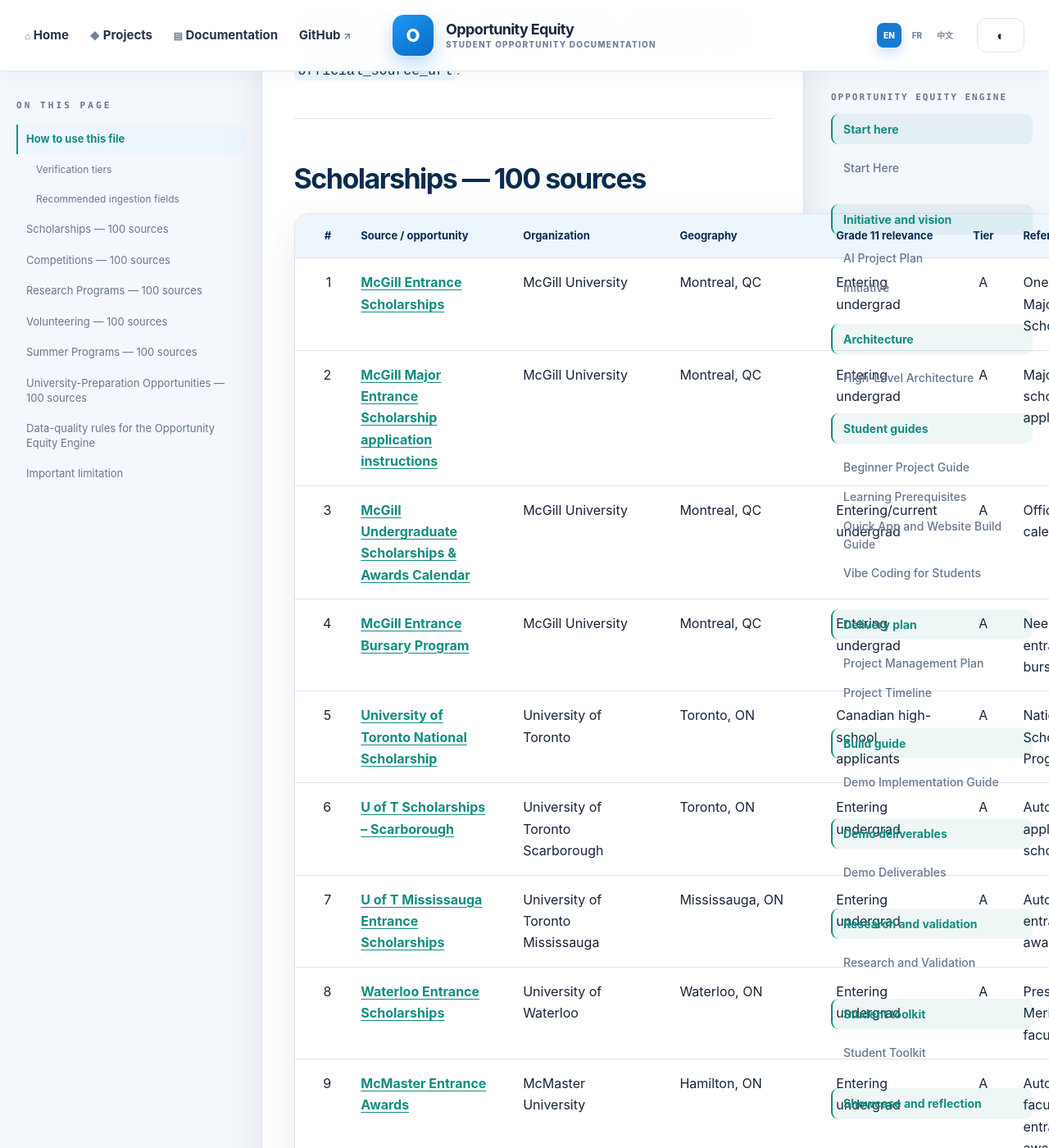
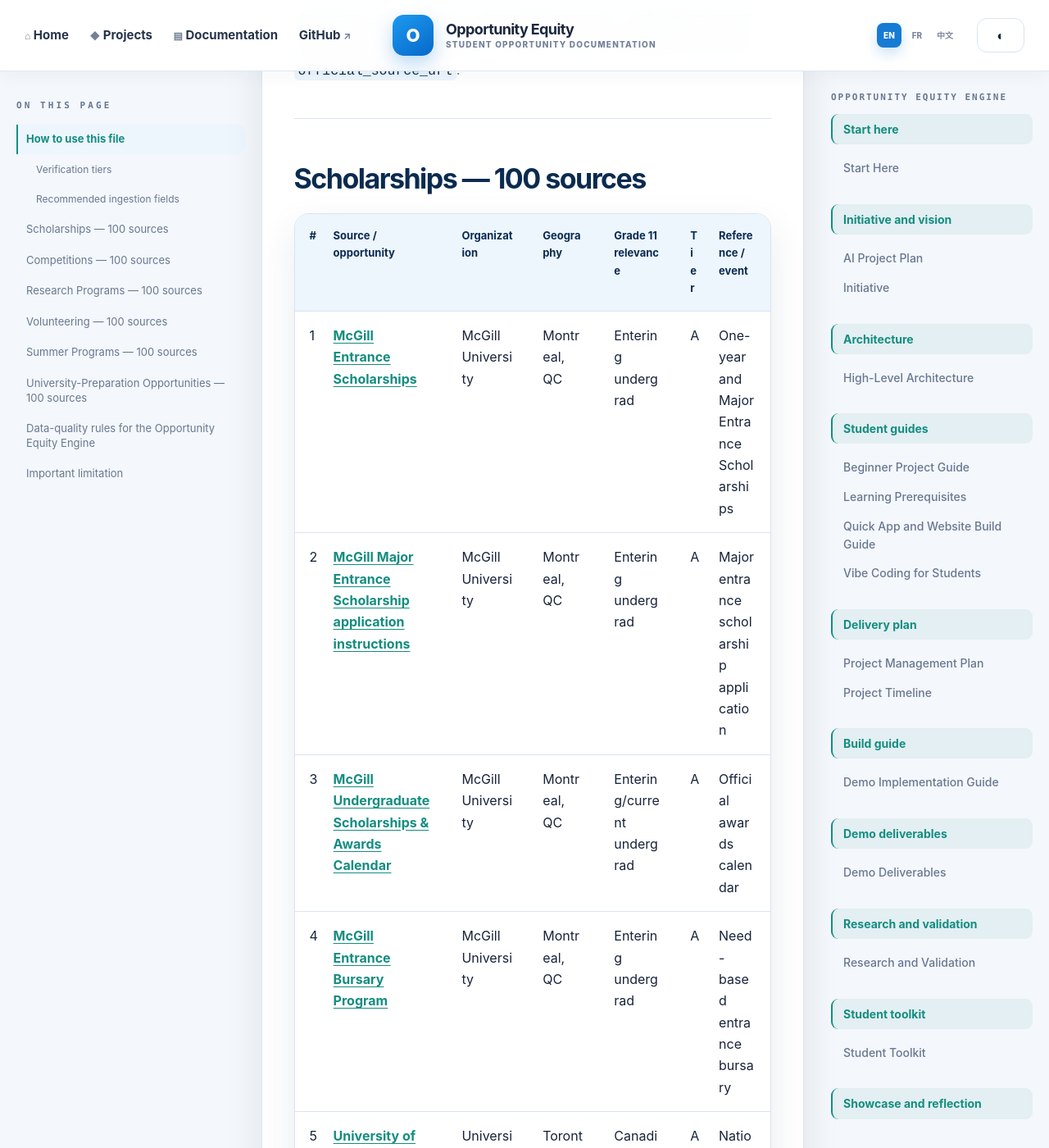
Before and after one commit to andyxuan2010/OpportunityEquityEngine, a Jekyll site: the page built from docs/10-opportunity-sources/Opportunity_Equity_Engine_600_Sources.md, in a window 1280 px wide and 1400 px high, scrolled down 1268 px. Shown: the whole window at 82% size. Built offline with Jekyll 4.4.1, drawn with Linux system fonts in a browser that asks for light colours.

Commit message:
Fit opportunity catalog columns

```diff
--- a/_layouts/default.html
+++ b/_layouts/default.html
@@ -36,7 +36,7 @@
               <span class="document-breadcrumb-separator" aria-hidden="true">/</span>
               <span class="document-breadcrumb-current" aria-current="page">{{ page.title }}</span>
             </nav>
-            <article class="document-content">
+            <article class="document-content{% if page.catalog %} document-catalog{% endif %}">
               {% include document-actions.html %}
               {{ content }}
             </article>
--- a/assets/css/style.scss
+++ b/assets/css/style.scss
@@ -223,6 +223,15 @@
 .home-content th, .document-content th { color: var(--navy); background: var(--soft-blue); font-size: 13px; }
 .home-content td, .home-content th, .document-content td, .document-content th { padding: 16px 18px; border-bottom: 1px solid var(--line); text-align: left; vertical-align: top; }
 .home-content tr:last-child td, .document-content tr:last-child td { border-bottom: 0; }
+.document-catalog table { table-layout: fixed; }
+.document-catalog th, .document-catalog td { overflow-wrap: anywhere; word-break: normal; }
+.document-catalog th:nth-child(1), .document-catalog td:nth-child(1) { width: 5%; }
+.document-catalog th:nth-child(2), .document-catalog td:nth-child(2) { width: 27%; }
+.document-catalog th:nth-child(3), .document-catalog td:nth-child(3) { width: 17%; }
+.document-catalog th:nth-child(4), .document-catalog td:nth-child(4) { width: 15%; }
+.document-catalog th:nth-child(5), .document-catalog td:nth-child(5) { width: 16%; }
+.document-catalog th:nth-child(6), .document-catalog td:nth-child(6) { width: 6%; }
+.document-catalog th:nth-child(7), .document-catalog td:nth-child(7) { width: 14%; }
 .home-content blockquote, .document-content blockquote { margin: 24px 0; padding: 18px 22px; border-left: 4px solid var(--blue-bright); border-radius: 0 15px 15px 0; color: var(--navy); background: var(--soft-blue); }
 .home-content img, .document-content img { display: block; width: auto; max-width: 100%; height: auto; margin: 28px auto; border: 1px solid var(--line); border-radius: 18px; box-shadow: var(--shadow); }
 .home-content pre, .document-content pre { overflow-x: auto; padding: 22px; border-radius: 16px; color: #dff2ff; background: #0b2544; box-shadow: var(--shadow); }
@@ -411,6 +420,7 @@
   .library-card-links { padding-top: 16px; }
   .library-card-links a { font-size: 11px; }
   .home-content table, .document-content table { display: block; overflow-x: auto; }
+  .document-catalog table { min-width: 760px; table-layout: auto; }
   .document-shell { padding-top: 32px; padding-bottom: 44px; }
   .document-toc { max-height: 220px; margin-bottom: 18px; padding: 10px 0 14px; }
   .document-toc-label { margin-bottom: 9px; }
```
Also changed, not shown: docs/10-opportunity-sources/Opportunity_Equity_Engine_600_Sources.CN.md (+1 -0 lines), docs/10-opportunity-sources/Opportunity_Equity_Engine_600_Sources.FR.md (+1 -0 lines), docs/10-opportunity-sources/Opportunity_Equity_Engine_600_Sources.md (+1 -0 lines).
